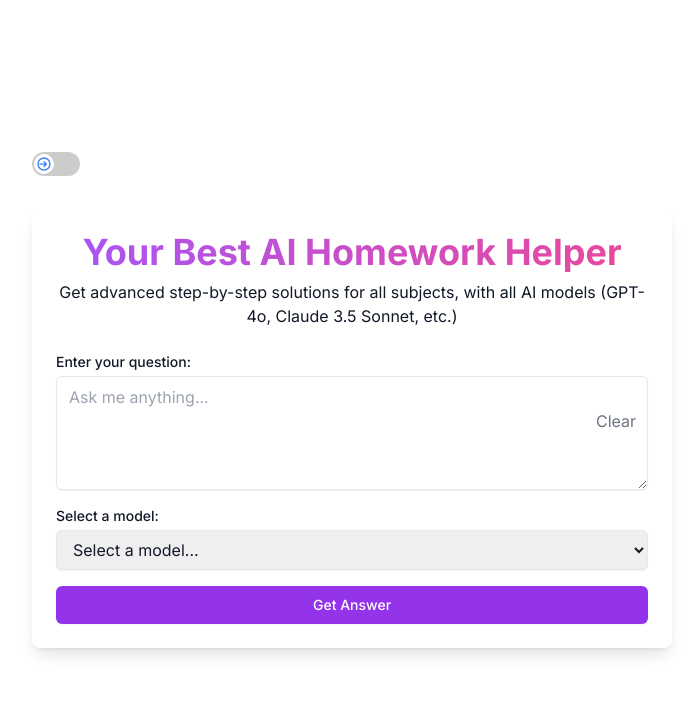
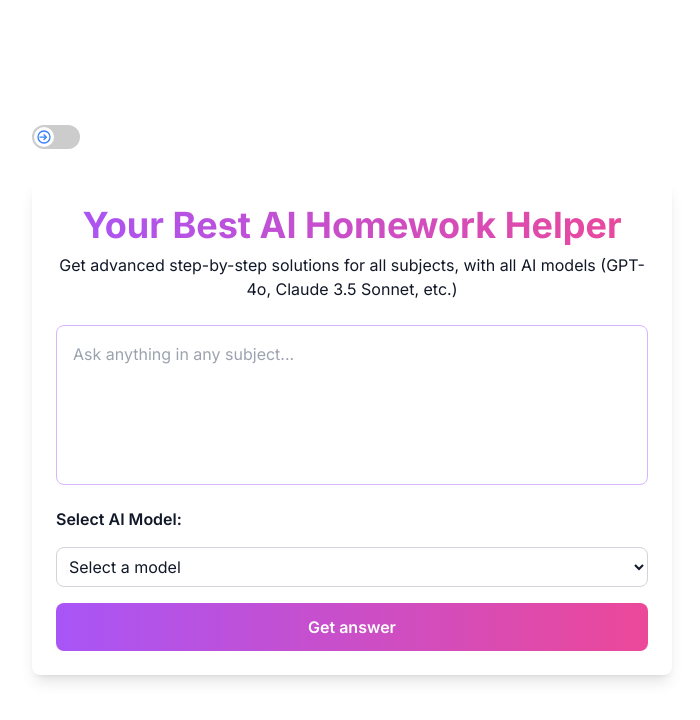
Before and after one commit to xnabil354/studyx-ai-main, a Next.js app: page / in a window 1280 px wide. Shown: the top 720 px of the page, without its empty margins (288-988 px from the left). Built offline with nearby package versions, Linux system fonts and the light colour scheme.

Commit message:
feat: add auto typing effect

```diff
--- a/components/StudyxAi_Question.tsx
+++ b/components/StudyxAi_Question.tsx
@@ -1,5 +1,5 @@
 "use client";
-import React, { useState, useEffect, useCallback } from "react";
+import React, { useState, useEffect } from "react";
 import Swal from "sweetalert2";
 import withReactContent from "sweetalert2-react-content";
 
@@ -21,16 +21,18 @@ const StudyxAi_Question = ({ isDarkMode }: { isDarkMode: boolean }) => {
   const [selectedModelId, setSelectedModelId] = useState<number | null>(null);
   const [loading, setLoading] = useState<boolean>(false);
   const [result, setResult] = useState<Result | null>(null);
-  const [displayedAnswer, setDisplayedAnswer] = useState<string>("");
   const [isCopied, setIsCopied] = useState(false);
-  const [isTyping, setIsTyping] = useState(false);
 
   useEffect(() => {
     const fetchModels = async () => {
       const modelsData: Model[] = [
         { id: 11, modelName: "GPT-4o" },
         { id: 19, modelName: "Claude 3.5 Sonnet" },
-        { id: 6, modelName: "Gemini 1.5 Pro" },
+        { id: 17, modelName: "Llama 3.1 405B" },
+        { id: 6, modelName: "Genimi 1.5 Pro" },
+        { id: 18, modelName: "Mistral Large 2" },
+        { id: 3, modelName: "Claude3 Opus" },
+        { id: 13, modelName: "Basic" },
         { id: 14, modelName: "Advanced" },
       ];
       setModels(modelsData);
@@ -38,23 +40,6 @@ const StudyxAi_Question = ({ isDarkMode }: { isDarkMode: boolean }) => {
 
     fetchModels();
   }, []);
-
-  const typeAnswer = useCallback((text: string, index: number = 0) => {
-    if (index < text.length) {
-      setDisplayedAnswer((prev) => prev + text.charAt(index));
-      setTimeout(() => typeAnswer(text, index + 1), 20);
-    } else {
-      setIsTyping(false);
-    }
-  }, []);
-
-  useEffect(() => {
-    if (result && result.answer) {
-      setIsTyping(true);
-      setDisplayedAnswer("");
-      typeAnswer(result.answer);
-    }
-  }, [result, typeAnswer]);
 
   const handleModelChange = (e: React.ChangeEvent<HTMLSelectElement>) => {
     const selectedId = Number(e.target.value);
@@ -66,7 +51,7 @@ const StudyxAi_Question = ({ isDarkMode }: { isDarkMode: boolean }) => {
   };
 
   const handleCopyResult = () => {
-    if (result && result.answer && !result.answer.includes("Yahh... Gagal mendapatkan Jawaban.")) {
+    if (result && result.answer) {
       navigator.clipboard.writeText(result.answer);
       setIsCopied(true);
       setTimeout(() => setIsCopied(false), 2000);
@@ -159,7 +144,6 @@ const StudyxAi_Question = ({ isDarkMode }: { isDarkMode: boolean }) => {
     }
     setLoading(true);
     setResult(null);
-    setDisplayedAnswer("");
 
     try {
       const response = await fetch("/api/studyx-ai", {
@@ -243,38 +227,35 @@ const StudyxAi_Question = ({ isDarkMode }: { isDarkMode: boolean }) => {
       </p>
       <form onSubmit={handleSubmit} className="space-y-4">
         <div className="relative">
-          <label htmlFor="question" className="block text-sm font-medium">
-            Enter your question:
-          </label>
           <textarea
-            id="question"
+            className={`w-full p-4 border ${isDarkMode ? 'bg-gray-700 text-white border-gray-600' : 'bg-white text-gray-900 border-purple-300'} rounded-lg focus:outline-none focus:ring-2 ${isDarkMode ? 'focus:ring-purple-300' : 'focus:ring-purple-500'} resize-none h-40 pr-10`}
+            placeholder="Ask anything in any subject..."
             value={question}
             onChange={(e) => setQuestion(e.target.value)}
-            className="mt-1 block w-full px-3 py-2 border rounded-md shadow-sm focus:outline-none focus:ring-purple-500 focus:border-purple-500"
-            rows={4}
-            placeholder="Ask me anything..."
-          ></textarea>
+          />
+          {question && (
             <button
               type="button"
-            className="absolute top-1/2 right-3 transform -translate-y-1/2 text-gray-500 hover:text-gray-900"
               onClick={handleDeleteQuestion}
+              className="absolute top-2 right-2 text-gray-500 hover:text-gray-700"
             >
-            Clear
+              <svg xmlns="http://www.w3.org/2000/svg" className="h-6 w-6" fill="none" viewBox="0 0 24 24" stroke="currentColor">
+                <path strokeLinecap="round" strokeLinejoin="round" strokeWidth={2} d="M6 18L18 6M6 6l12 12" />
+              </svg>
             </button>
+          )}
         </div>
-        <div>
-          <label htmlFor="model" className="block text-sm font-medium">
-            Select a model:
+        <div className="space-y-4">
+          <label htmlFor="model-select" className="block font-semibold">
+            Select AI Model:
           </label>
           <select
-            id="model"
-            value={selectedModelId ?? ""}
+            id="model-select"
+            className={`w-full p-2 border rounded-lg ${isDarkMode ? 'bg-gray-700 text-white border-gray-600' : 'bg-white text-gray-900 border-gray-300'}`}
+            value={selectedModelId || ''}
             onChange={handleModelChange}
-            className="mt-1 block w-full px-3 py-2 border rounded-md shadow-sm focus:outline-none focus:ring-purple-500 focus:border-purple-500"
           >
-            <option value="" disabled>
-              Select a model...
-            </option>
+            <option value="" disabled>Select a model</option>
             {models.map((model) => (
               <option key={model.id} value={model.id}>
                 {model.modelName}
@@ -282,15 +263,18 @@ const StudyxAi_Question = ({ isDarkMode }: { isDarkMode: boolean }) => {
             ))}
           </select>
         </div>
-        <div className="text-center">
         <button
           type="submit"
-            className="w-full inline-flex justify-center items-center px-4 py-2 border border-transparent text-sm font-medium rounded-md shadow-sm text-white bg-purple-600 hover:bg-purple-700 focus:outline-none focus:ring-2 focus:ring-offset-2 focus:ring-purple-500"
+          className={`w-full ${isDarkMode ? 'bg-gradient-to-r from-purple-300 to-pink-300' : 'bg-gradient-to-r from-purple-500 to-pink-500'} text-white font-semibold py-3 px-6 rounded-lg hover:opacity-90 transition duration-300 ${loading ? 'opacity-50 cursor-not-allowed' : ''}`}
           disabled={loading}
         >
-            {loading ? (
+          {loading ? 'Processing...' : 'Get answer'}
+        </button>
+      </form>
+      {loading && (
+        <div className="flex justify-center my-4">
           <svg
-                className="animate-spin -ml-1 mr-3 h-5 w-5 text-white"
+            className="animate-spin h-8 w-8 text-purple-500"
             xmlns="http://www.w3.org/2000/svg"
             fill="none"
             viewBox="0 0 24 24"
@@ -306,35 +290,35 @@ const StudyxAi_Question = ({ isDarkMode }: { isDarkMode: boolean }) => {
             <path
               className="opacity-75"
               fill="currentColor"
-                  d="M4 12a8 8 0 018-8v8z"
+              d="M4 12a8 8 0 018-8V0C5.373 0 0 5.373 0 12h4z"
             ></path>
           </svg>
-            ) : (
-              "Get Answer"
+        </div>
       )}
+      {result && (
+        <div className="mt-8 p-4 bg-gray-100 rounded-lg shadow-md">
+          <div className="flex justify-between items-center mb-4">
+            <h2 className="text-2xl font-semibold text-gray-800">Answer:</h2>
+            <button
+              onClick={handleCopyResult}
+              className={`group relative inline-flex items-center justify-center p-2 overflow-hidden font-medium rounded-md transition duration-300 ease-out ${
+                isDarkMode ? 'bg-purple-600 text-white' : 'bg-purple-500 text-white'
+              } hover:bg-purple-700 focus:outline-none focus:ring-2 focus:ring-purple-400 focus:ring-opacity-50`}
+            >
+              <span className="absolute inset-0 flex items-center justify-center w-full h-full text-white duration-300 -translate-x-full group-hover:translate-x-0 ease">
+                <svg className="w-6 h-6" fill="none" stroke="currentColor" viewBox="0 0 24 24" xmlns="http://www.w3.org/2000/svg">
+                  <path strokeLinecap="round" strokeLinejoin="round" strokeWidth="2" d="M9 5H7a2 2 0 00-2 2v12a2 2 0 002 2h10a2 2 0 002-2V7a2 2 0 00-2-2h-2M9 5a2 2 0 002 2h2a2 2 0 002-2M9 5a2 2 0 012-2h2a2 2 0 012 2m-6 9l2 2 4-4"></path>
+                </svg>
+              </span>
+              <span className="absolute flex items-center justify-center w-full h-full text-white transition-all duration-300 transform group-hover:translate-x-full ease">
+                {isCopied ? "Copied!" : "Copy Answer"}
+              </span>
+              <span className="relative invisible">Copy Answer</span>
             </button>
           </div>
-      </form>
-      {result && (
-        <div className="mt-6 p-4 bg-gray-100 rounded-md shadow-md">
-          <div className="text-sm">
-            <strong>Question ID:</strong> {result.shortId || "N/A"}
+          <div className="mt-4 text-gray-700">
+            {formatAnswer(result.answer || "No answer available.")}
           </div>
-          <div className="mt-4">
-            <strong>Answer:</strong>
-            <div className="mt-2 whitespace-pre-wrap">
-              {isTyping ? displayedAnswer : formatAnswer(result.answer || "")}
-            </div>
-          </div>
-          {!result.answer?.includes("Yahh... Gagal mendapatkan Jawaban.") && (
-            <button
-              className="mt-4 px-4 py-2 bg-blue-500 text-white rounded-md hover:bg-blue-600"
-              onClick={handleCopyResult}
-              disabled={isCopied}
-            >
-              {isCopied ? "Copied!" : "Copy Answer"}
-            </button>
-          )}
         </div>
       )}
     </div>
```
Lines whose indentation alone changed are shown as unchanged.
